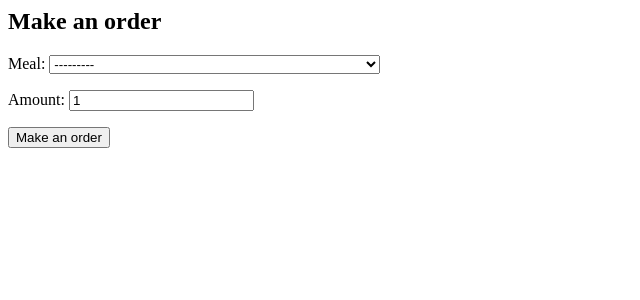
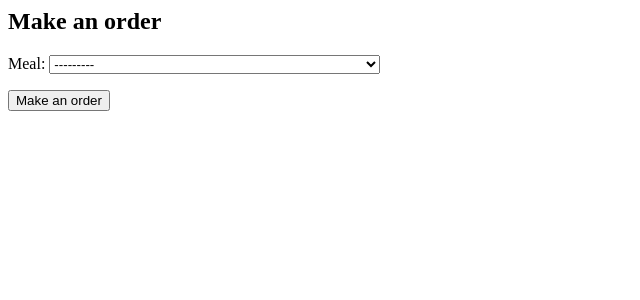
Before and after one commit to Slekatom/FastBiteGo, a Django app: page /cart/order/ in a window 1280 px wide. Shown: the top 300 px of the page, without its empty margins (0-640 px from the left). Run offline with Django 5.2, Linux system fonts and the light colour scheme; tables that the repository leaves empty hold one stand-in row (values such as "Sample post").

Commit message:
total amount

```diff
--- a/FastBiteGo/cart/forms.py
+++ b/FastBiteGo/cart/forms.py
@@ -4,9 +4,9 @@ from .models import Order
 class OrderCreate(forms.ModelForm):
     class Meta:
         model = Order
-        fields = ["meal", "amount"]
+        fields = ["meal"]
 
 class OrderByIdCreate(forms.ModelForm):
     class Meta:
         model = Order
-        fields = ["amount"]
+        fields = []
--- a/FastBiteGo/cart/models.py
+++ b/FastBiteGo/cart/models.py
@@ -5,7 +5,6 @@ from accounts.models import CustomUser
 user = CustomUser
 class Order(models.Model):
     meal = models.ForeignKey(Meal, on_delete=models.CASCADE)
-    amount = models.PositiveIntegerField(default=1)
     date_time = models.DateTimeField(auto_now=True)
     user = models.ForeignKey(user, on_delete=models.CASCADE, default=None)
 
--- a/FastBiteGo/cart/views.py
+++ b/FastBiteGo/cart/views.py
@@ -19,7 +19,6 @@ class OrderCreateView(CreateView):
         CartItems.objects.create(
             cart=cart,
             meal=order.meal,
-            amount=order.amount,
         )
         return super().form_valid(form)
 
@@ -45,8 +44,7 @@ class OrderByIdCreateView(CreateView):
 
         CartItems.objects.create(
             cart=cart,
-            meal=order.meal,
-            amount=order.amount,
+            meal=order.meal
         )
         return super().form_valid(form)
 
@@ -64,10 +62,17 @@ class CartView(ListView):
     template_name = "cart/cart.html"
     context_object_name = "order"
 
+
     def get_context_data(self, **kwargs):
         context = super().get_context_data(**kwargs)
         cart, created = Cart.objects.get_or_create(user = self.request.user, status = "In progress")
+        total_amount = 0
+        for item in cart.items.all():
+            amount = item.meal.price * item.amount # множу ціну на калькість замовлень
+            total_amount += amount
+
         context["cart"] = cart
+        context["total_amount"] = total_amount
         return context
 
     def get_queryset(self):
--- a/FastBiteGo/templates/cart/cart.html
+++ b/FastBiteGo/templates/cart/cart.html
@@ -2,6 +2,7 @@
 
 {% for i in order %}
 {{ i.meal.title }}
+
 
 <form method="post" action="{% url 'cart:remove' i.id %}" style="display:inline;">
     {% csrf_token %}
@@ -12,3 +13,4 @@
   <p>Корзина пуста.</p>
 
 {% endfor %}
+{{ total_amount }}
```
Also changed, not shown: FastBiteGo/cart/migrations/0005_remove_order_amount.py (added).
